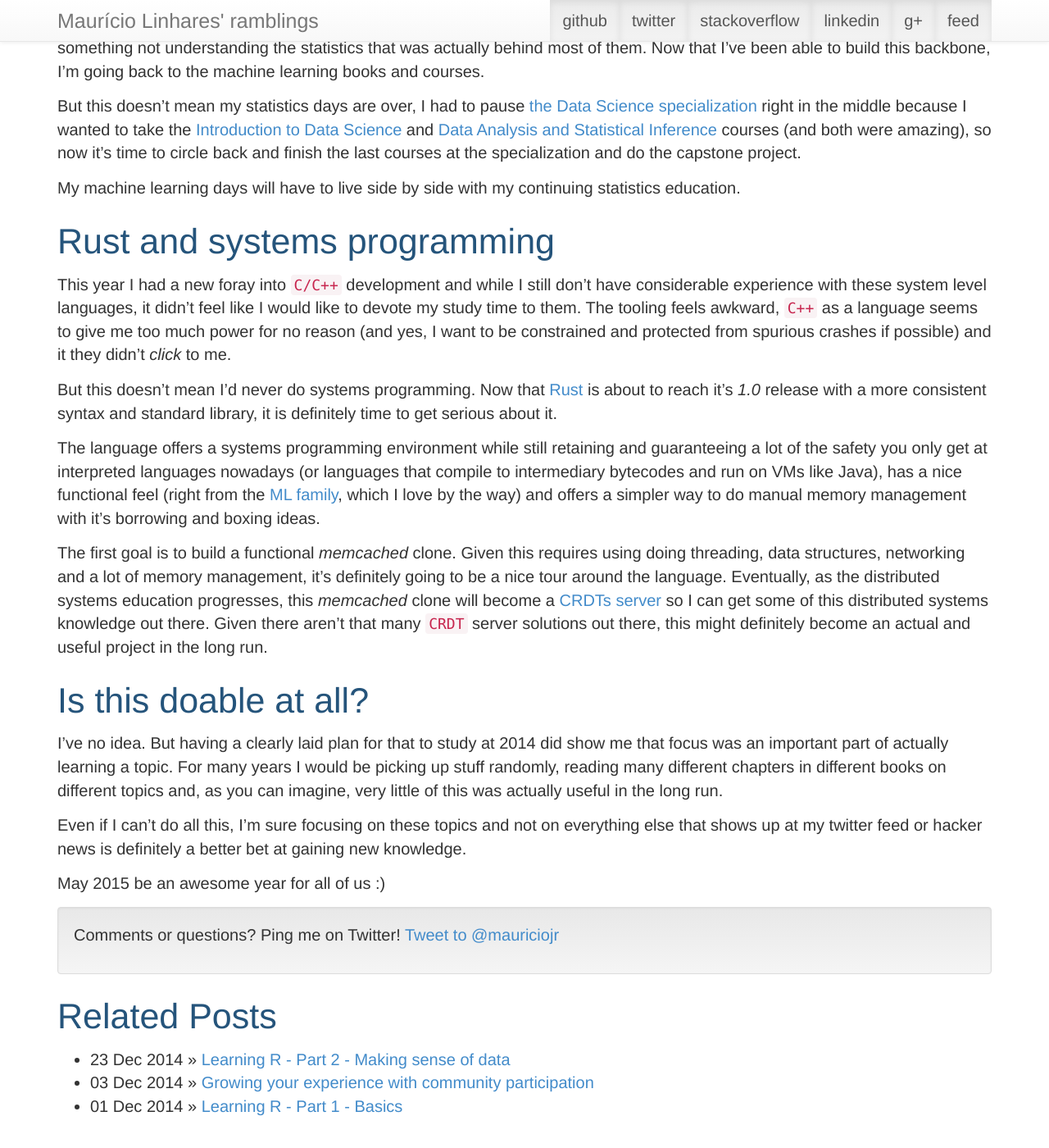
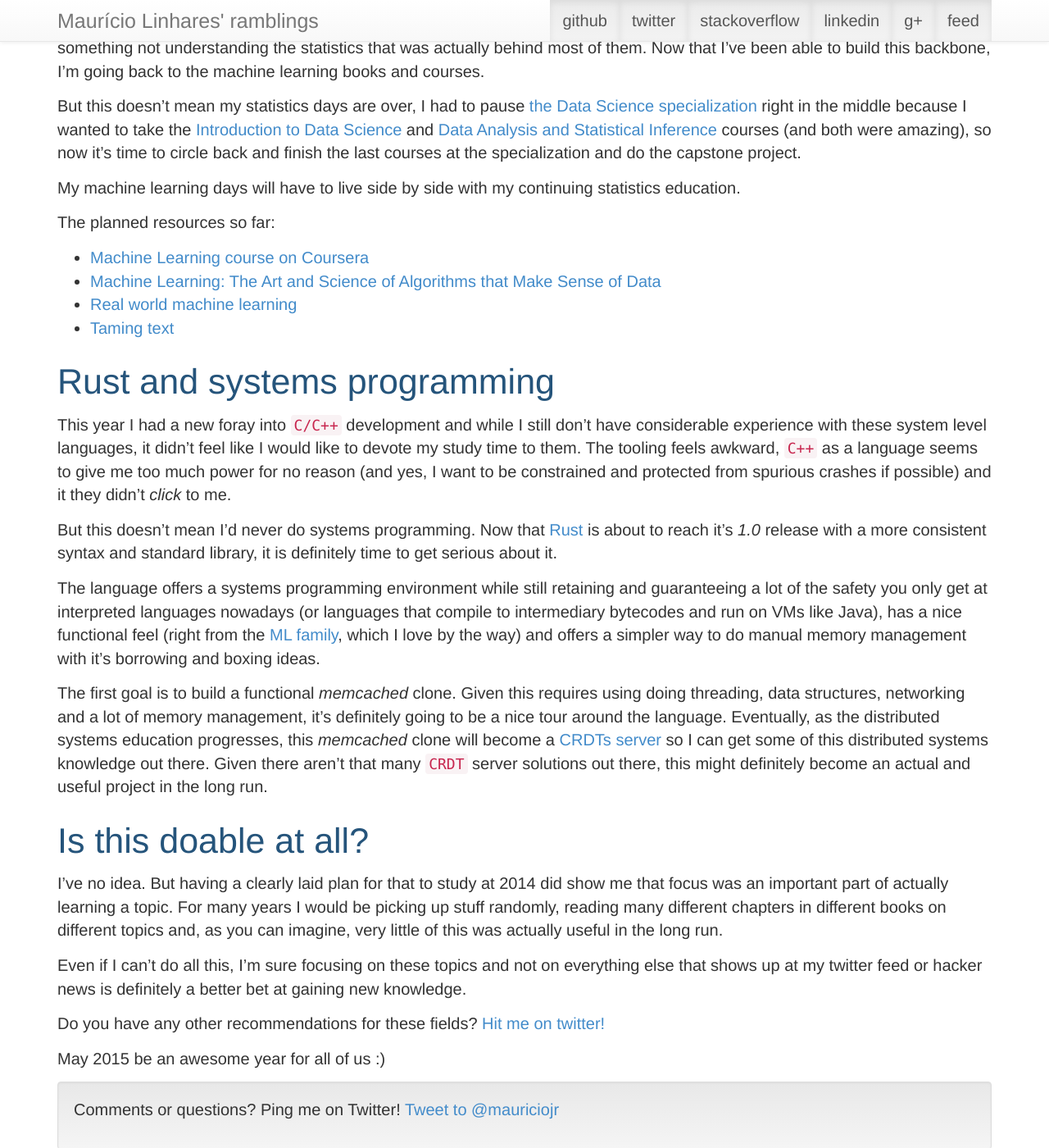
Before and after one commit to mauricio/mauricio.github.com, a Jekyll site: the page built from _posts/2014-12-25-technology-to-learn-for-2015.md, in a window 1280 px wide and 1400 px high, scrolled down 1068 px. Shown: the whole window at 82% size. Built offline with Jekyll 4.4.1, drawn with Linux system fonts in a browser that asks for light colours; comment, search, counter and statistics services are not loaded.

Commit message:
Including a bunch of references to the machine learning steps

```diff
--- a/_posts/2014-12-25-technology-to-learn-for-2015.md
+++ b/_posts/2014-12-25-technology-to-learn-for-2015.md
@@ -31,6 +31,13 @@ But this doesn't mean my statistics days are over, I had to pause [the Data Scie
 
 My machine learning days will have to live side by side with my continuing statistics education.
 
+The planned resources so far:
+
+* [Machine Learning course on Coursera](https://www.coursera.org/course/ml)
+* [Machine Learning: The Art and Science of Algorithms that Make Sense of Data](http://www.amazon.com/Machine-Learning-Science-Algorithms-Sense/dp/1107422221/ref=pd_cp_b_0)
+* [Real world machine learning](http://www.manning.com/brink/)
+* [Taming text](http://www.manning.com/ingersoll/)
+
 ## Rust and systems programming
 
 This year I had a new foray into `C/C++` development and while I still don't have considerable experience with these system level languages, it didn't feel like I would like to devote my study time to them. The tooling feels awkward, `C++` as a language seems to give me too much power for no reason (and yes, I want to be constrained and protected from spurious crashes if possible) and it they didn't _click_ to me.
@@ -47,4 +54,6 @@ I've no idea. But having a clearly laid plan for that to study at 2014 did show
 
 Even if I can't do all this, I'm sure focusing on these topics and not on everything else that shows up at my twitter feed or hacker news is definitely a better bet at gaining new knowledge.
 
+Do you have any other recommendations for these fields? [Hit me on twitter!](https://twitter.com/mauriciojr)
+
 May 2015 be an awesome year for all of us :)
```
